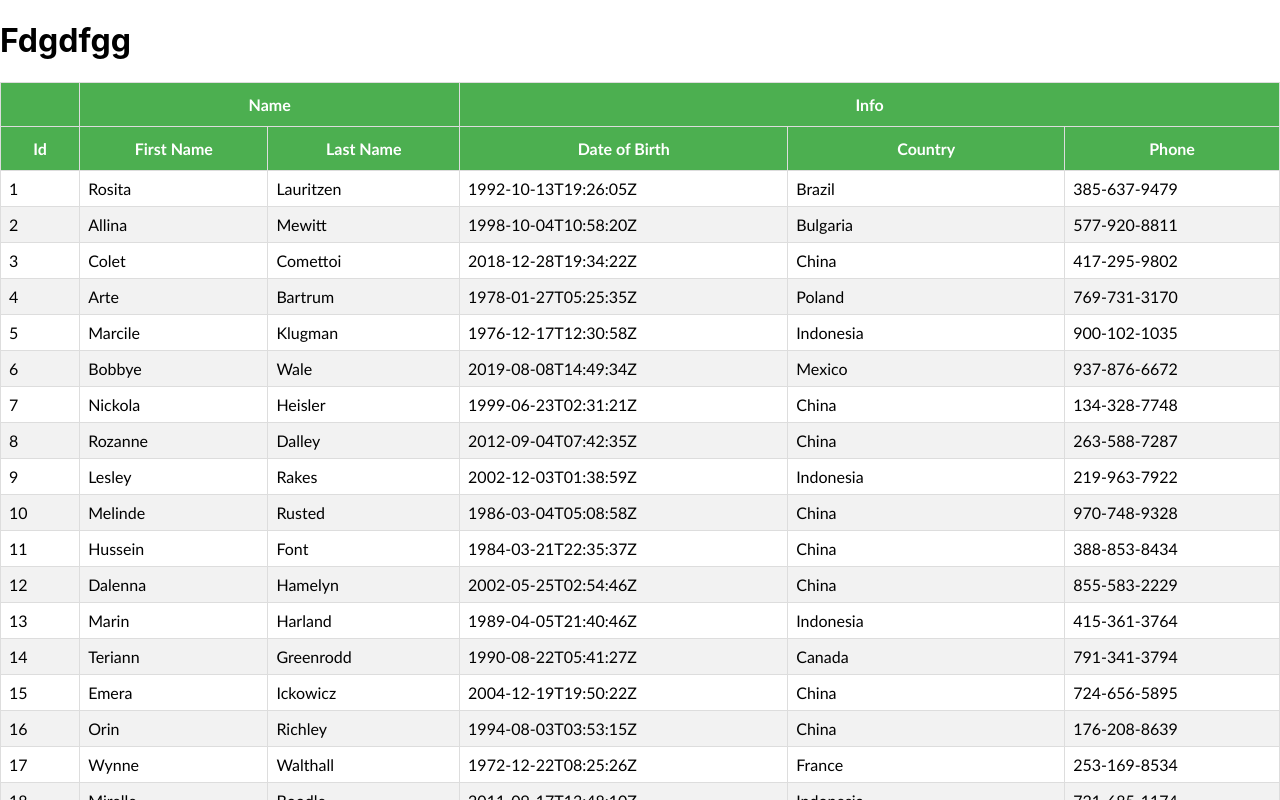
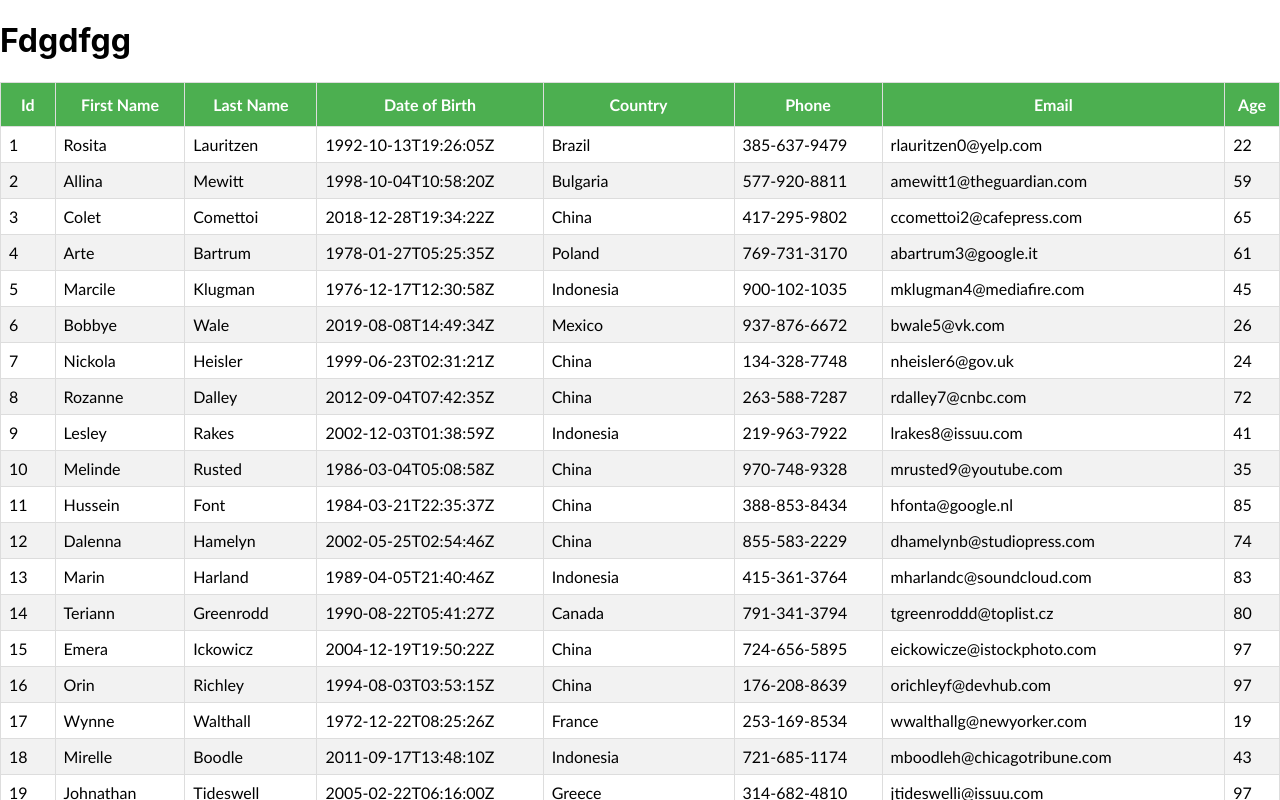
Before and after one commit to suatyargici/react-table, a React (Create React App) app: page / in a window 1280 px wide. Shown: the top 800 px of the page. Built offline with nearby package versions, Linux system fonts and the light colour scheme.

Commit message:
chore: added sort table

```diff
--- a/src/App.js
+++ b/src/App.js
@@ -1,12 +1,12 @@
 import logo from "./logo.svg";
 import "./App.css";
-import {BasicTable }from "./components/BasicTable";
+import { SortingTable } from "./components/SortingTable";
 
 function App() {
   return (
     <div>
       <h1>Fdgdfgg</h1>
-      <BasicTable />
+      <SortingTable />
     </div>
   );
 }
--- /dev/null
+++ b/src/components/SortingTable.js
@@ -0,0 +1,71 @@
+import React, { useMemo } from 'react'
+import { useTable, useSortBy } from 'react-table'
+import MOCK_DATA from './MOCK_DATA.json'
+import { COLUMNS } from './columns'
+import './table.css'
+
+export const SortingTable = () => {
+  const columns = useMemo(() => COLUMNS, [])
+  const data = useMemo(() => MOCK_DATA, [])
+
+  const {
+    getTableProps,
+    getTableBodyProps,
+    headerGroups,
+    footerGroups,
+    rows,
+    prepareRow
+  } = useTable(
+    {
+      columns,
+      data
+    },
+    useSortBy
+  )
+
+  return (
+    <>
+      <table {...getTableProps()}>
+        <thead>
+          {headerGroups.map(headerGroup => (
+            <tr {...headerGroup.getHeaderGroupProps()}>
+              {headerGroup.headers.map(column => (
+                <th {...column.getHeaderProps(column.getSortByToggleProps())}>
+                  {column.render('Header')}
+                  <span>
+                    {column.isSorted
+                      ? column.isSortedDesc
+                        ? ' 🔽'
+                        : ' 🔼'
+                      : ''}
+                  </span>
+                </th>
+              ))}
+            </tr>
+          ))}
+        </thead>
+        <tbody {...getTableBodyProps()}>
+          {rows.map(row => {
+            prepareRow(row)
+            return (
+              <tr {...row.getRowProps()}>
+                {row.cells.map(cell => {
+                  return <td {...cell.getCellProps()}>{cell.render('Cell')}</td>
+                })}
+              </tr>
+            )
+          })}
+        </tbody>
+        <tfoot>
+          {footerGroups.map(footerGroup => (
+            <tr {...footerGroup.getFooterGroupProps()}>
+              {footerGroup.headers.map(column => (
+                <td {...column.getFooterProps()}>{column.render('Footer')}</td>
+              ))}
+            </tr>
+          ))}
+        </tfoot>
+      </table>
+    </>
+  )
+}
```
